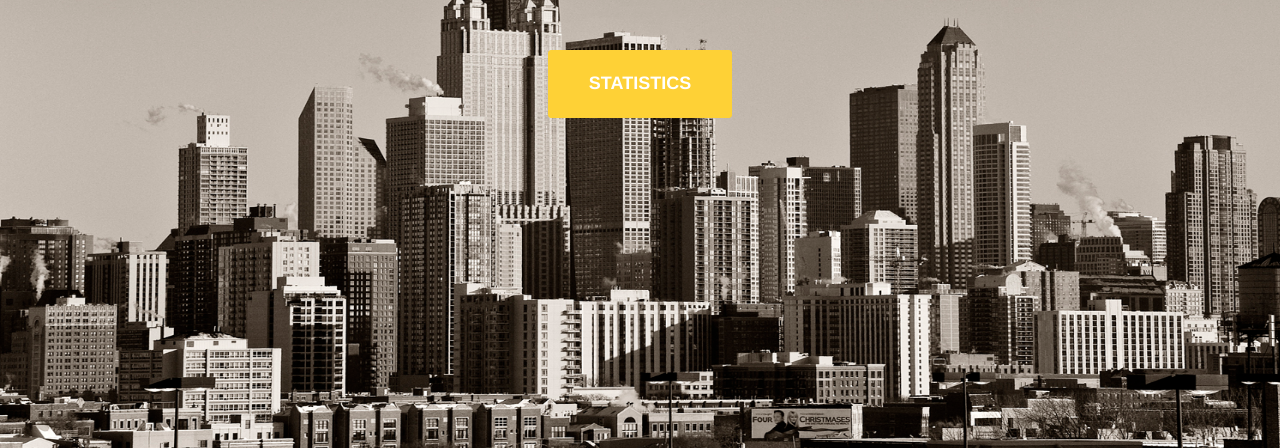
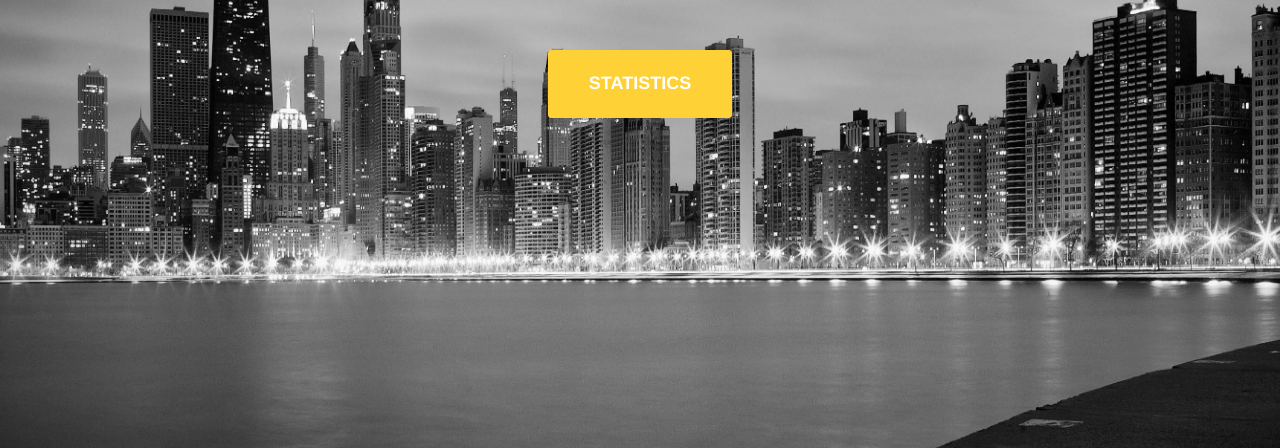
Before and after one commit to mLKoleva/guts2016, a website: page public/home.html in a window 1280 px wide. Shown: the part 352-800 px from the top of the page. Drawn offline with nearby package versions, Linux system fonts and the light colour scheme.

Commit message:
changed background

```diff
--- a/public/home.css
+++ b/public/home.css
@@ -1,6 +1,6 @@
 	body {
 	 margin: 0;
-	 background-image: url('static/chicago2.jpg');
+	 background-image: url('static/chicago.jpg');
 	 background-size: 1440px 800px;
 	 background-repeat:no-repeat;
 	 display: compact;
```
Also changed, not shown: public/static/chicago.jpg (added).
